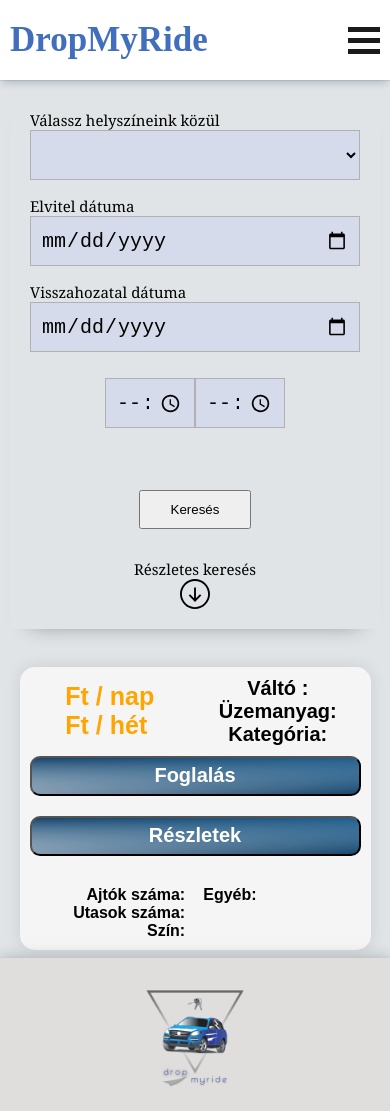
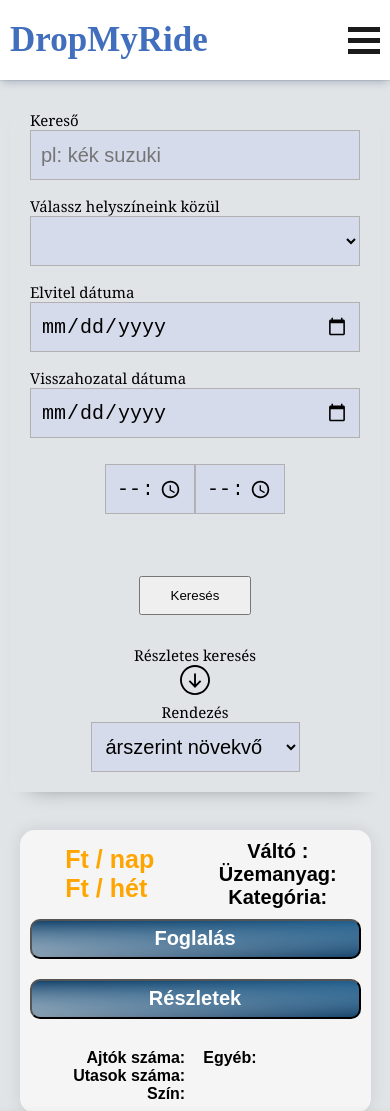
Before and after one commit to Autokolcsonzo/Autokolcsonzo, a plain HTML site: page jarmuTalalatiLista.html in a window 390 px wide. Shown: the top 1111 px of the page. Drawn offline with nearby package versions, Linux system fonts and the light colour scheme; no server answers.

Commit message:
rendező és kereső sáv implementálva a html skeltonba és css-be

```diff
--- a/css/kereso.css
+++ b/css/kereso.css
@@ -8,6 +8,12 @@
   margin-bottom: 30px;
 }
 
+#rendezes-box{
+  float: right;
+  display: flex;
+  flex-direction: column;
+  margin-top: 5px;
+}
 .kereses form {
   display: flex;
   flex-wrap: nowrap;
@@ -431,4 +437,11 @@ input[type="checkbox"] {
   flex-wrap: wrap;
   justify-content: flex-start;
 }
+#rendezes-box {
+  float: none;
+  align-items: center;
+  width: max-content;
+  margin: auto;
+  margin-top: 7px;
 }
+}
--- a/jarmuTalalatiLista.html
+++ b/jarmuTalalatiLista.html
@@ -172,6 +172,11 @@
 
             <form action="">
                 <div class="input-box">
+                    <label for="keresoMezo">Kereső</label>
+                    <input type="text" id="keresoMezo" placeholder="pl: kék suzuki">
+                </div>
+                <div class="input-box">
+
                     <span>Válassz helyszíneink közül</span>
                     <select id="Khelyszinek" name="Khelyszinek">
                     </select>
@@ -267,7 +272,16 @@
                 <input type="submit" name="kereses" id="keresesBtn" value="Keresés" />
             </div><br>
             <div id="reszletesKeresoBtn-Box">
+                <div id="doboz"></div>
                 <a id="reszletesKeresoBtn">Részletes keresés <img id="dropdown_arrow" src="kepek/arrow-circle-outline.svg"></a>
+            <section id="rendezes-box">
+                <label for="rendezes">Rendezés</label>
+                <select id="rendezes" name="rendezes">
+                    <option value="novekvo">árszerint növekvő</option>
+                    <option value="csokkeno">árszerint csökkenő</option>
+                    <option value="a-z">A-Z</option>
+                </select>
+            </section>
         </div>
             </div>
 
@@ -357,18 +371,23 @@
                             <h3>Történetünk</h3>
                         </dt><br>
                         <dd>
-                                <p>Válalatunk 2022-es fennállása óta biztosít minőségi és gyors autó kölcsönzést vásárlóinknak és ezt a jó
-                                    szokásunkat nem szeretnénk megváltoztatni. Vásárlóink mindíg elégedettek voltak mint árainkkal mint
+                            <p>Válalatunk 2022-es fennállása óta biztosít minőségi és gyors autó kölcsönzést
+                                vásárlóinknak és ezt a jó
+                                szokásunkat nem szeretnénk megváltoztatni. Vásárlóink mindíg elégedettek voltak mint
+                                árainkkal mint
                                 szolgáltatásiankkal.</p>
                         </dd>
                     </dl>
                     <div id="footer_connections">
                         <div id="footer_icons">
                             <ul>
-                                    <li><a href=""><img src="kepek\3377042_gmail_logo_media_social_icon.svg" alt="gmail_icon"></a></li>
-                                    <li><a href=""><img src="kepek\5296520_bubble_chat_mobile_whatsapp_whatsapp logo_icon.svg"
+                                <li><a href=""><img src="kepek\3377042_gmail_logo_media_social_icon.svg"
+                                            alt="gmail_icon"></a></li>
+                                <li><a href=""><img
+                                            src="kepek\5296520_bubble_chat_mobile_whatsapp_whatsapp logo_icon.svg"
                                             alt="whatsapp_icon"></a></li>
-                                    <li><a href=""><img src="kepek\5365678_fb_facebook_facebook logo_icon.svg" alt="facebook_icon"></a></li>
+                                <li><a href=""><img src="kepek\5365678_fb_facebook_facebook logo_icon.svg"
+                                            alt="facebook_icon"></a></li>
                             </ul>
                         </div>
                     </div>
--- a/js/autoLista/autok.js
+++ b/js/autoLista/autok.js
@@ -4,9 +4,9 @@ $(function () {
     const szuloElem = $("#jarmu-lista");
     const sablonElem = $(".jarmu-card");
     let apiVegpont = "http://localhost:3000/autok";
-    autoAjax.getAdat(apiVegpont, autok, autoValasztas);
+    autoAjax.getAdat(apiVegpont, autok, autoFeltoltes);
 
-    function autoValasztas() {
+    function autoFeltoltes() {
       szuloElem.show();
       sablonElem.show();
       autok.forEach(function (elem) {
@@ -15,4 +15,8 @@ $(function () {
       });
       sablonElem.hide();
     }
+
+    //Sortok
+
+
   });
```
Lines whose indentation alone changed are shown as unchanged.
